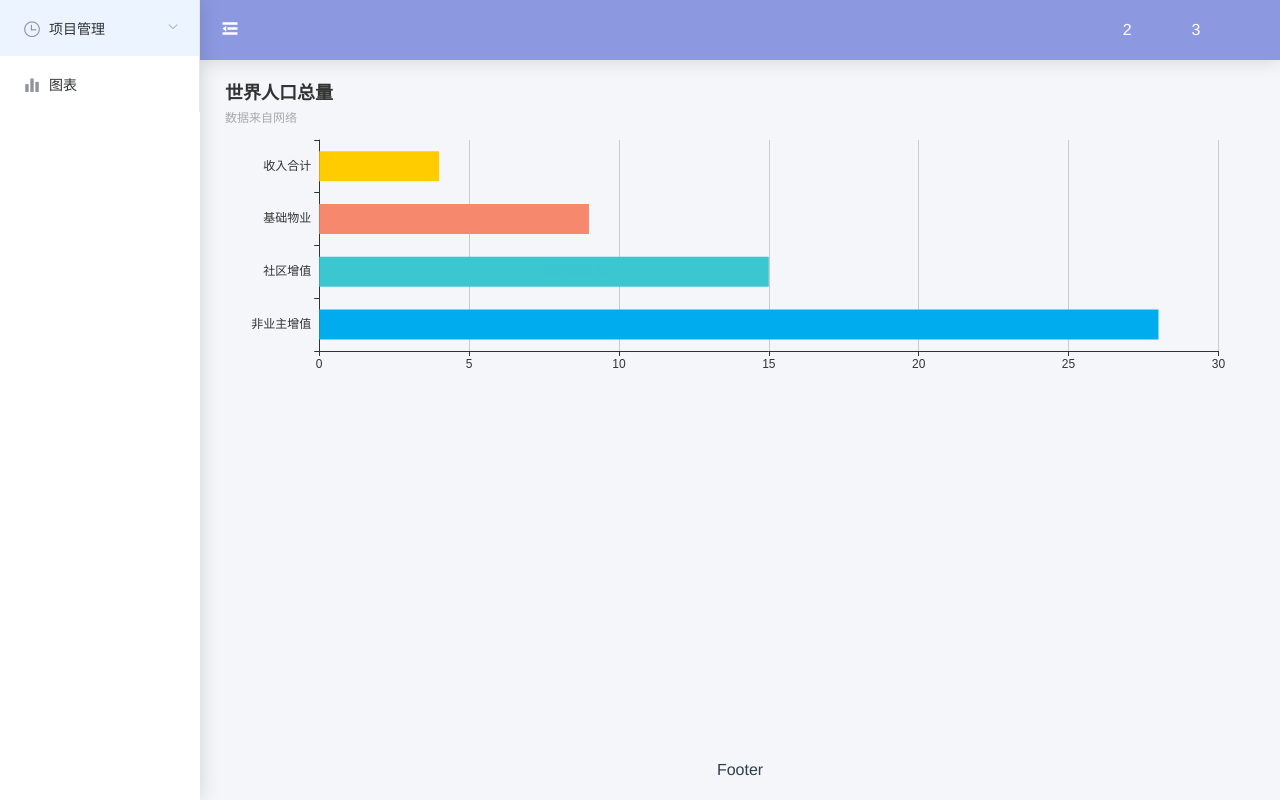
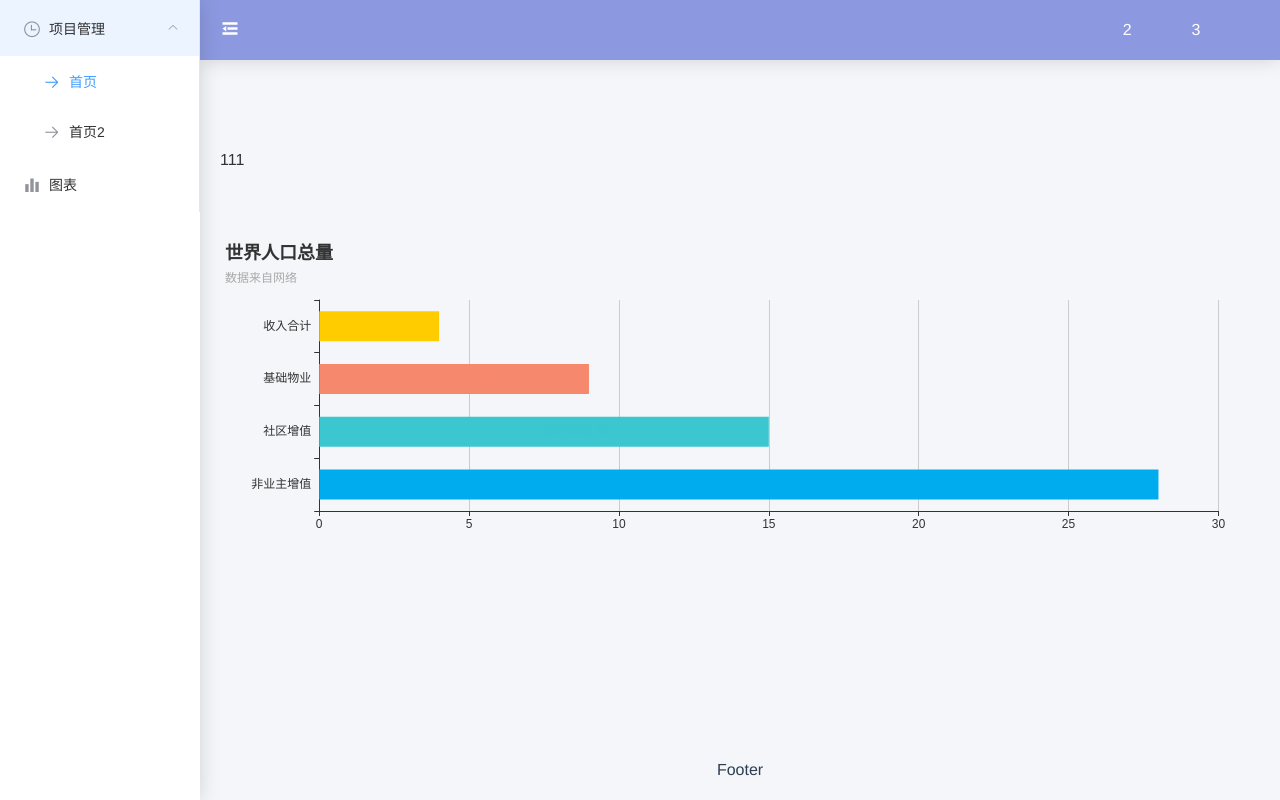
Before and after one commit to sixgod724/vue-admin, a Vue app: page /details/1 in a window 1280 px wide. Built offline with nearby package versions, Linux system fonts and the light colour scheme; sample sign-in values are in the browser's storage.

Commit message:
内容区域组件优化 路由过渡动画效果 图表组件异步载入优化

```diff
--- /dev/null
+++ b/src/layout/components/AppMain.vue
@@ -0,0 +1,30 @@
+<template>
+  <el-main class="app-main">
+    <transition name="slide-fade">
+      <router-view class="page-component-wrap" />
+    </transition>
+  </el-main>
+</template>
+
+<script>
+export default {
+  data() {
+    return {
+    };
+  },
+};
+</script>
+
+<style scoped="scoped" lang="scss">
+  .slide-fade-enter-active {
+    transition: all 0.6s;
+  }
+  .slide-fade-leave-active {
+    // transition: all .3s;
+  }
+  .slide-fade-enter,
+  .slide-fade-leave-to {
+    transform: translateX(-5px);
+    opacity: 0;
+  }
+</style>
--- a/src/layout/default.vue
+++ b/src/layout/default.vue
@@ -5,7 +5,7 @@
         :router="true"
         class="el-menu-vertical-demo"
         :collapse-transition="true"
-        default-active="1"
+        :default-active="$route.path"
         :collapse="isCollapse">
         <el-submenu index="1">
           <template slot="title">
@@ -49,17 +49,17 @@
           </el-col>
         </el-row>
       </el-header>
-      <el-main>
-        <router-view></router-view>
-      </el-main>
+      <app-main />
       <el-footer style="background: none;">Footer</el-footer>
     </el-container>
   </el-container>
 </template>
 <script>
-var echarts = require('echarts/lib/echarts');
+import AppMain from './components/AppMain';
 export default {
-  name: 'index',
+  components: {
+    AppMain
+  },
   data() {
     return {
       isCollapse: false
@@ -73,6 +73,7 @@ export default {
 };
 </script>
 <style lang="scss" scoped>
+
 .el-menu-vertical-demo:not(.el-menu--collapse) {
   width: 200px;
 }
@@ -99,13 +100,11 @@ export default {
 
 .el-main {
   color: #333;
-  text-align: center;
   line-height: 160px;
 }
 .top-wrap i{
   font-size: 20px;
   color: #fff;
-  // line-height: 60px;
   &:hover{
     cursor: pointer;
     transition: all .5s;
--- a/src/layout/login.vue
+++ b/src/layout/login.vue
@@ -42,8 +42,6 @@ export default {
         ]
       }
     };
-  },
-  mounted() {
   },
   methods: {
     onSubmit(formName) {
--- a/src/views/goods/details.vue
+++ b/src/views/goods/details.vue
@@ -1,31 +1,8 @@
-<!-- <template>
-  <div>
-    这个商品的ID是{{datailsId}}
-    <router-link :to="datailsId + '/info'">跳转</router-link>
-    <div class="indexs"><div id="monthorder" style="width:100%;height:300px"></div></div>
-    <router-view></router-view>
+<template>
+  <div class="indexs">
+    <div>111</div>
+    <div id="monthorder" style="width:100%;height:300px"></div>
   </div>
-</template>
-
-<script>
-  export default {
-    data() {
-      return {
-        datailsId: '',
-      }
-    },
-    mounted() {
-      this.datailsId = this.$route.params.id
-    }
-  }
-</script>
-
-<style scoped>
-
-</style>
- -->
-<template>
-  <div class="indexs"><div id="monthorder" style="width:100%;height:300px"></div></div>
 </template>
 <script>
 var echarts = require('echarts/lib/echarts');
@@ -35,14 +12,21 @@ export default {
     return {};
   },
   created() {
-    this.$nextTick(function() {
-      this.montheahcrt();
-    });
+    setTimeout(() => {
+      this.$nextTick(function() {
+        this.montheahcrt();
+      });
+    },100)
+  },
+  mounted() {
+
   },
   methods: {
     montheahcrt() {
-      var that = this;
       var myechart = echarts.init(document.getElementById('monthorder'));
+      window.onresize = () => {
+        myechart.resize();
+      }
       myechart.setOption({
         title: {
           text: '世界人口总量',
--- a/src/views/index.vue
+++ b/src/views/index.vue
@@ -1,197 +1,3 @@
-<!-- <template>
-  <el-container style="height: 100%;">
-    <el-aside style="width: auto;">
-      <el-menu :router="true" class="el-menu-vertical-demo" :collapse-transition="true" default-active="1" :collapse="isCollapse">
-        <el-submenu index="1">
-          <template slot="title">
-            <i class="el-icon-time"></i>
-            <span slot="title">项目管理</span>
-          </template>
-          <el-menu-item index="/details/1">
-            <template slot="title">
-              <i class="el-icon-right"></i>
-              <span slot="title">首页</span>
-            </template>
-          </el-menu-item>
-          <el-menu-item index="1-2">
-            <template slot="title">
-              <i class="el-icon-right"></i>
-              <span slot="title">首页2</span>
-            </template>
-          </el-menu-item>
-        </el-submenu>
-        <el-menu-item index="2">
-          <i class="el-icon-s-data"></i>
-          <span slot="title">图表</span>
-        </el-menu-item>
-      </el-menu>
-    </el-aside>
-    <el-container>
-      <el-header class="top-wrap">
-        <el-row type="flex" >
-          <el-col :span="5">
-            <i
-              @click="menuShow"
-              :style="{'transform':isCollapse ? 'rotate(0)':'rotate(180deg)'}"
-              class="el-icon-s-unfold">
-            </i>
-          </el-col>
-          <el-col :span="19">
-            <el-row type="flex" justify="end">
-              <el-col :span="2">2</el-col>
-              <el-col :span="2">3</el-col>
-            </el-row>
-          </el-col>
-        </el-row>
-      </el-header>
-      <el-main>
-        <div class="indexs">
-          <router-link to="/login">去登陆</router-link>
-          <router-link to="/details/1">去详情</router-link>
-          <router-link to="/details/2">去详情</router-link>
-          <div id="monthorder" style="width:100%;height:300px"></div>
-        </div>
-      </el-main>
-      <el-footer style="background: none;">Footer</el-footer>
-    </el-container>
-  </el-container>
-</template>
-<script>
-var echarts = require('echarts/lib/echarts');
-export default {
-  name: 'index',
-  data() {
-    return {
-      isCollapse: false
-    };
-  },
-  created() {
-    this.$nextTick(function() {
-      this.montheahcrt();
-    });
-  },
-  methods: {
-    menuShow(){
-      this.isCollapse = !this.isCollapse;
-    },
-    montheahcrt() {
-      var myechart = echarts.init(document.getElementById('monthorder'));
-      myechart.setOption({
-        title: {
-          text: '一周网点领解现统计',
-          left: 'center',
-          top: 2,
-          textStyle: {
-            fontSize: 20
-          }
-        },
-        color: ['#5b9bd5', '#ed7d31', '#a9d18e', '#ffc000'],
-        tooltip: {
-          trigger: 'axis',
-          axisPointer: {
-            // 坐标轴指示器，坐标轴触发有效
-            type: 'shadow' // 默认为直线，可选为：'line' | 'shadow'
-          }
-        },
-        grid: {
-          left: '3%',
-          right: '1%',
-          bottom: '10%',
-          containLabel: true
-        },
-        legend: {
-          left: 'center',
-          bottom: '2%',
-          data: ['网点领现1', '网点解现2', '网点解现3']
-        },
-        xAxis: [
-          {
-            type: 'category',
-            data: ['收入', '收入', '收入', '收入', '收入', '收入', '收入'],
-            axisTick: {
-              alignWithLabel: true
-            }
-          }
-        ],
-        yAxis: [
-          {
-            type: 'value',
-            name: '销量'
-          }
-        ],
-        series: [
-          {
-            name: '网点领现1',
-            sub: '5+5公司',
-            type: 'bar',
-            data: [10, 52, 200, 334, 390, 330, 220]
-          },
-          {
-            name: '网点解现2',
-            sub: '专业公司',
-            type: 'bar',
-            data: [20, 62, 300, 434, 490, 430, 320]
-          },
-          {
-            name: '网点解现3',
-            sub: '浙大新宇',
-            type: 'bar',
-            data: [30, 72, 400, 534, 590, 530, 420]
-          },
-          {
-            name: '占比',
-            type: 'line',
-            smooth: true,
-            data: [524.1, 516.0, 522.8, 522.6]
-          }
-        ]
-      });
-    },
-
-  }
-};
-</script>
-<style lang="scss" scoped>
-.el-menu-vertical-demo:not(.el-menu--collapse) {
-  width: 200px;
-}
-.el-header {
-  color: #fff;
-  background-color: #8c99e0;
-  line-height: 60px;
-  z-index: 1000;
-  box-shadow: 0 0 20px #00000026;
-}
-
-.el-footer {
-  text-align: center;
-  line-height: 60px;
-}
-
-.el-aside {
-  background-color: #fff;
-  color: #333;
-  line-height: 80px;
-  z-index: 2000;
-  box-shadow: 0 0 20px #00000026;
-}
-
-.el-main {
-  color: #333;
-  text-align: center;
-  line-height: 160px;
-}
-.top-wrap i{
-  font-size: 20px;
-  color: #fff;
-  // line-height: 60px;
-  &:hover{
-    cursor: pointer;
-    transition: all .5s;
-  }
-}
-</style>
- -->
 <template>
  <div class="indexs">
    <router-link to="/login">去登陆</router-link>
@@ -209,13 +15,18 @@ export default {
     return {};
   },
   created() {
-    this.$nextTick(function() {
-      this.montheahcrt();
-    });
+    setTimeout(() => {
+      this.$nextTick(function() {
+        this.montheahcrt();
+      });
+    },100)
   },
   methods: {
     montheahcrt() {
       var myechart = echarts.init(document.getElementById('monthorder'));
+      window.onresize = () => {
+        myechart.resize();
+      }
       myechart.setOption({
         title: {
           text: '一周网点领解现统计',
```
Also changed, not shown: 1 other file (tests, documents, lock files or other folders).
